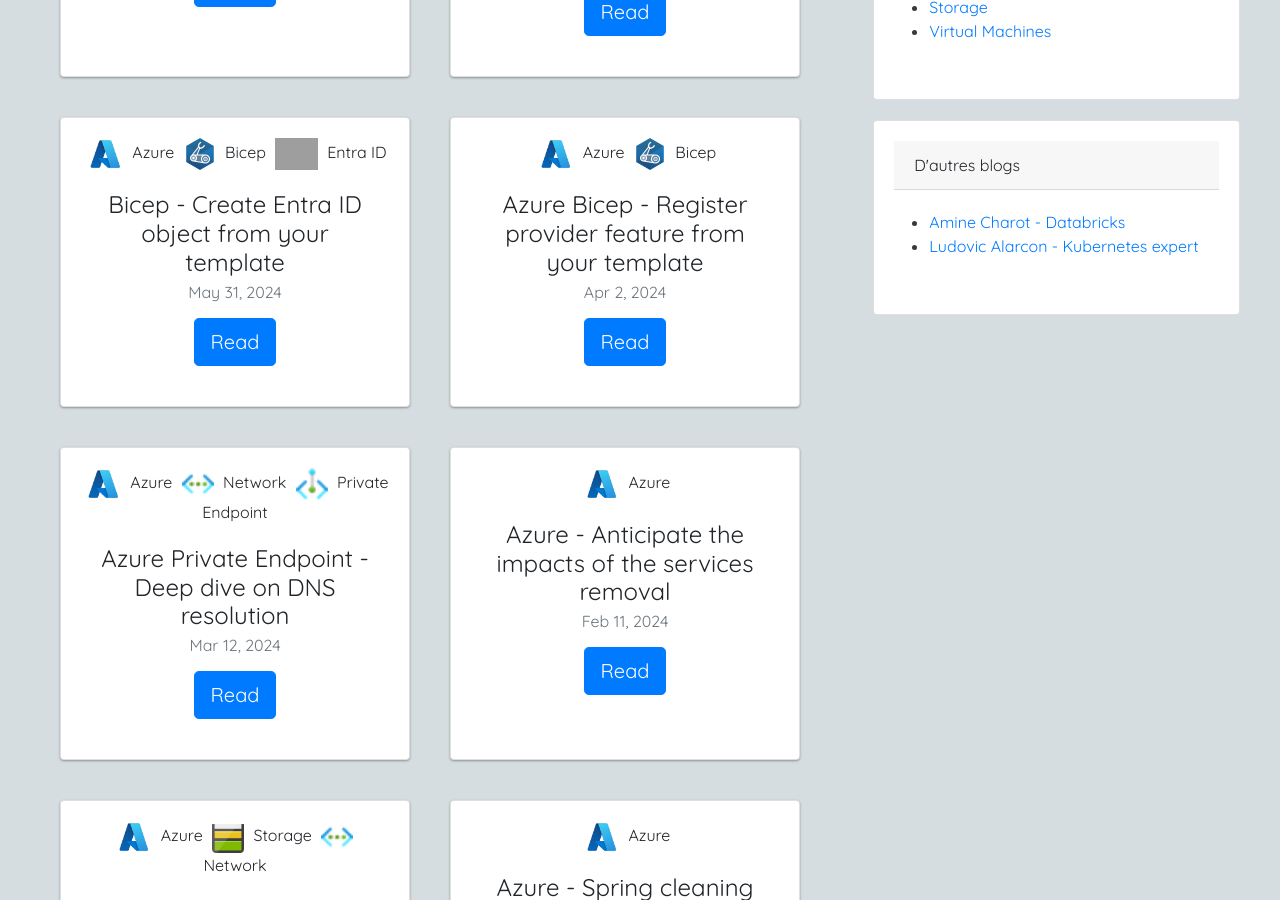
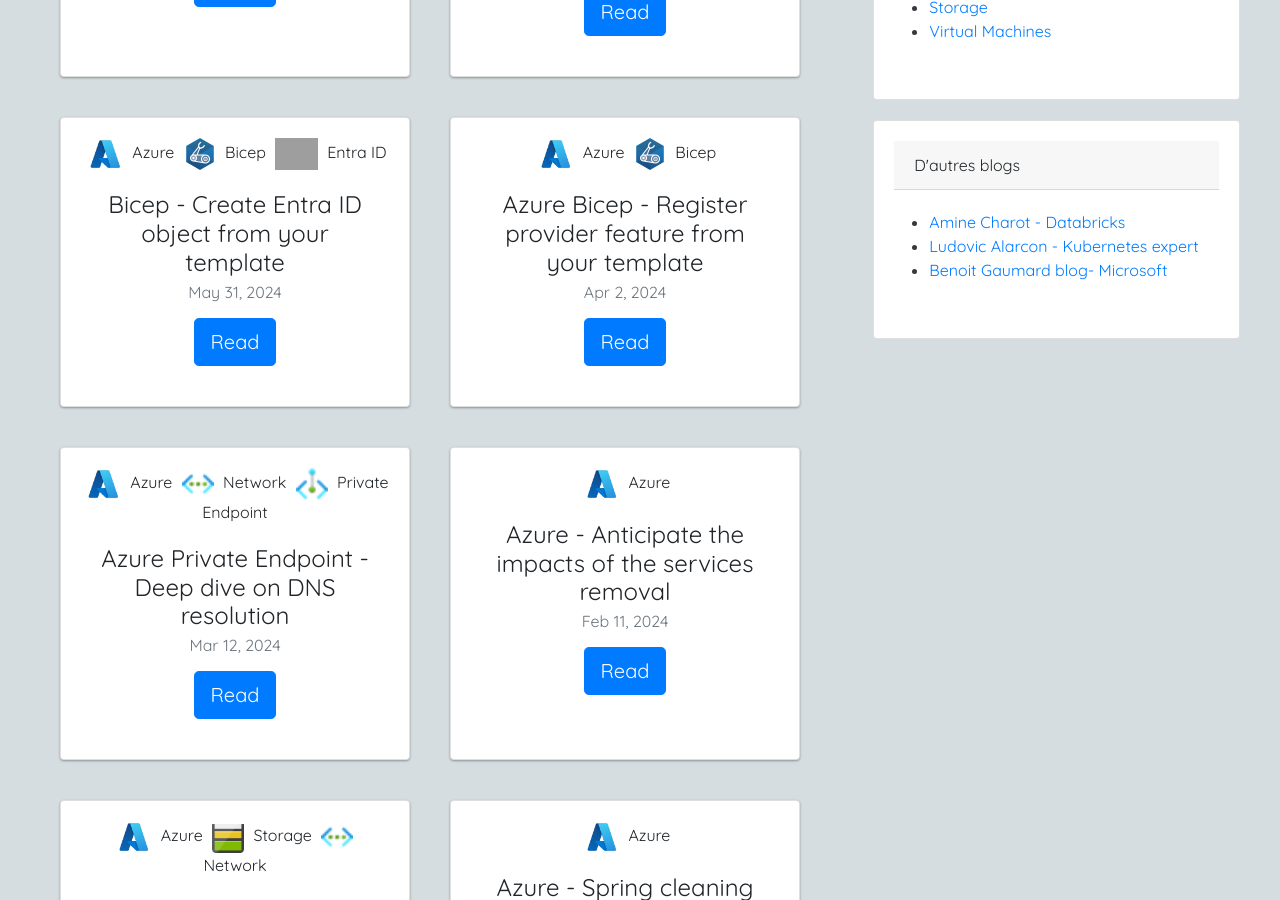
Before and after one commit to wilfriedwoivre/wilfriedwoivre.en.github.io, a Jekyll site: the page built from index.html, in a window 1280 px wide and 900 px high, scrolled down 798 px. Built offline with Jekyll 4.4.1, drawn with Linux system fonts in a browser that asks for light colours; nearby versions of some CDN libraries; the list of posts is cut into pages by our own code.

Commit message:
Add link

```diff
--- a/_includes/links-list.html
+++ b/_includes/links-list.html
@@ -4,3 +4,6 @@
 <li class="tag-head">
   <a href="https://ludovic-alarcon.com/">Ludovic Alarcon - Kubernetes expert</a>
 </li>
+<li class="tag-head">
+  <a href="https://benoit-gaumard.io/">Benoit Gaumard blog- Microsoft</a>
+</li>
```
